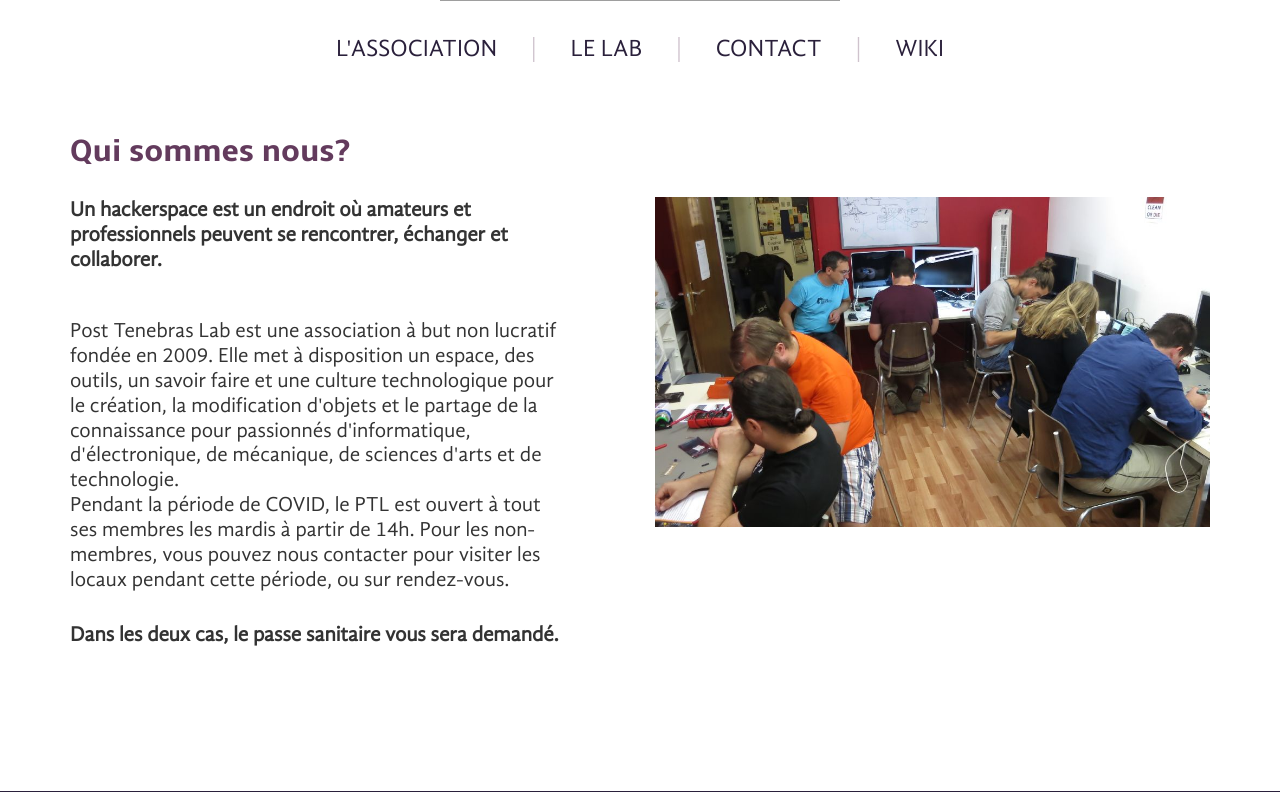
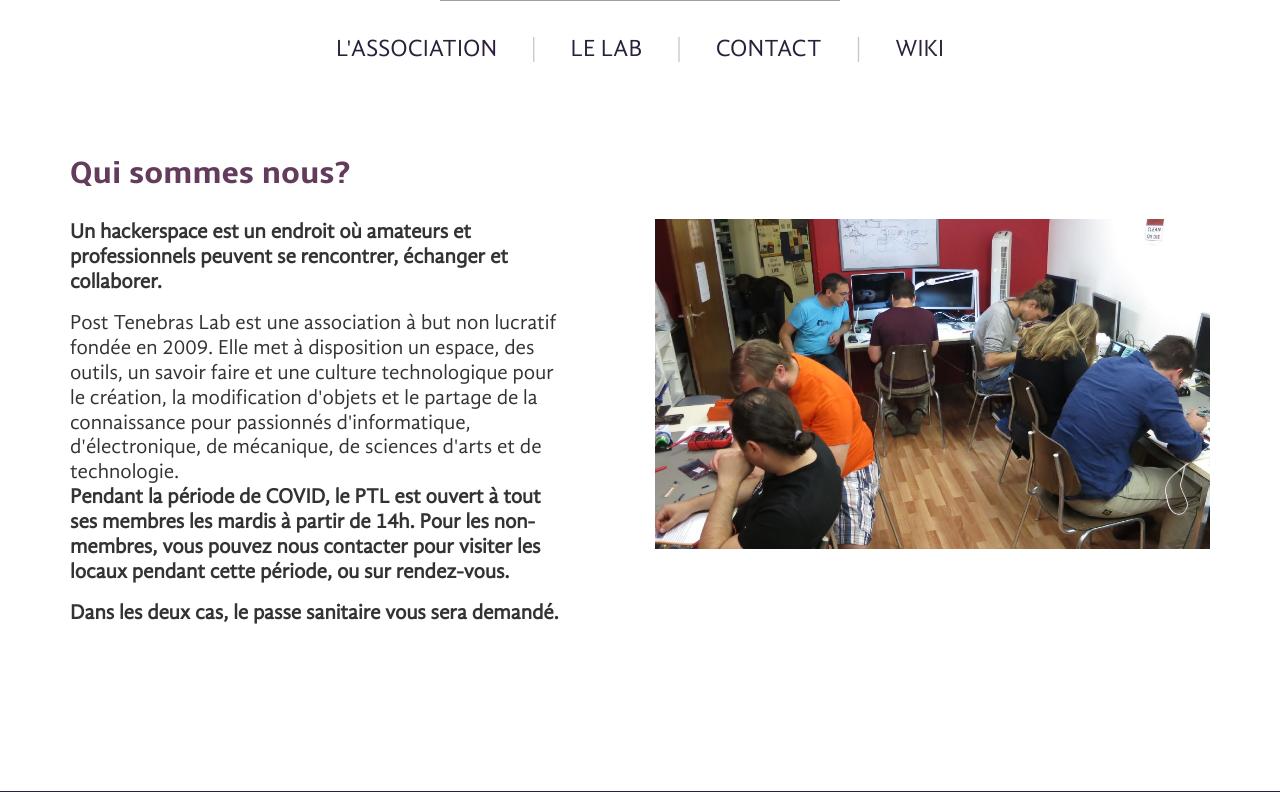
Before and after one commit to PostTenebrasLab/ptl-website-onepage, a PHP site: page / in a window 1280 px wide. Shown: the part 809-1601 px from the top of the page. Run offline with PHP 8.4, Linux system fonts and the light colour scheme; grey boxes are pictures that could not be loaded.

Commit message:
Fix bold paragraphs styling

```diff
--- a/content.php
+++ b/content.php
@@ -6,11 +6,12 @@
 
 					<div class="col-md-12"><h3>Qui sommes nous?</h3></div>
 
-					<div id='history' class="col-md-6"><p>Un hackerspace est un endroit où amateurs et professionnels peuvent se rencontrer, échanger et collaborer.</p>
+					<div id='history' class="col-md-6"><p><b>Un hackerspace est un endroit où amateurs et professionnels peuvent se rencontrer, échanger et collaborer.</b></p>
 					<br/>
 					<p>Post Tenebras Lab est une association à but non lucratif fondée en 2009. Elle met à disposition un espace, des outils, un savoir faire et une culture technologique pour le création, la modification d'objets et le partage de la connaissance pour passionnés d'informatique, d'électronique, de mécanique, de sciences d'arts et de technologie.</p>
-					<p>Pendant la période de COVID, le PTL est ouvert à tout ses membres les mardis à partir de 14h. Pour les non-membres, vous pouvez nous contacter pour visiter les locaux pendant cette période, ou sur rendez-vous.</p>
-					<p>Dans les deux cas, le passe sanitaire vous sera demandé.</p>
+					<p><b>Pendant la période de COVID, le PTL est ouvert à tout ses membres les mardis à partir de 14h. Pour les non-membres, vous pouvez nous contacter pour visiter les locaux pendant cette période, ou sur rendez-vous.</b></p>
+					<br/>
+					<p><b>Dans les deux cas, le passe sanitaire vous sera demandé.</b></p>
 					</div>
 
 					<div id='team' class="col-md-6">
--- a/scss/_content.scss
+++ b/scss/_content.scss
@@ -24,11 +24,7 @@
 				font-size: 1.3em;
 				padding-right:60px;
 				line-height: 1.2em;
-				&:first-child{
-					margin-bottom: 30px;
-					font-weight: bold;
-				}
-				&:last-of-type{
+				b {
 					margin-top: 30px;
 					font-weight: bold;
 				}
--- a/scss/style.css
+++ b/scss/style.css
@@ -194,11 +194,7 @@ header {
   padding-right: 60px;
   line-height: 1.2em;
 }
-#content-container #about #history p:first-child {
-  margin-bottom: 30px;
-  font-weight: bold;
-}
-#content-container #about #history p:last-of-type {
+#content-container #about #history p b {
   margin-top: 30px;
   font-weight: bold;
 }
```
